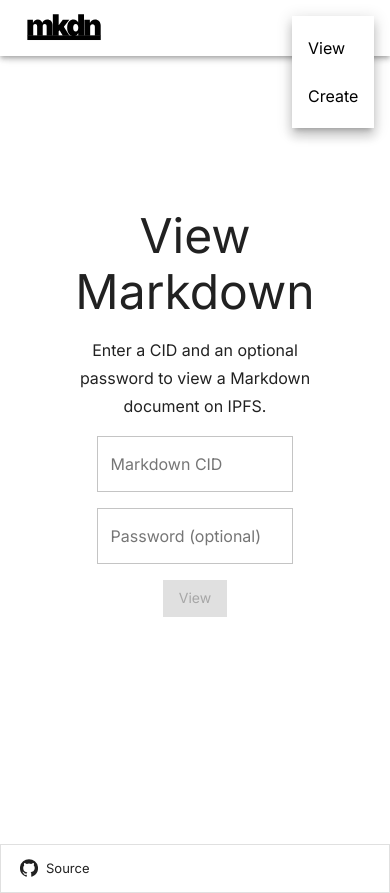
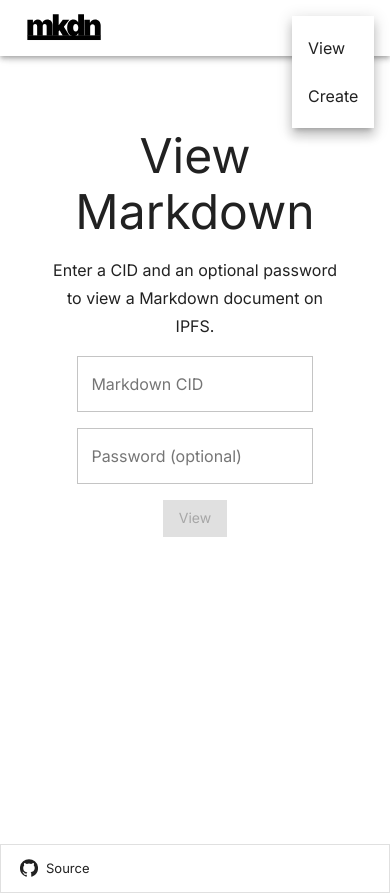
Before and after one commit to frankfka/mkdn, a Next.js app: page /viewer in a window 390 px wide. Both pictures are taken after a click on the button 350 px from the left and 28 px from the top of the page. Built offline with nearby package versions, Linux system fonts and the light colour scheme.

Commit message:
Some cleanup

```diff
--- a/client/components/CenteredInfoContainer/CenteredInfoContainer.tsx
+++ b/client/components/CenteredInfoContainer/CenteredInfoContainer.tsx
@@ -1,4 +1,10 @@
-import { Box, BoxProps, makeStyles } from '@material-ui/core';
+import {
+  Box,
+  BoxProps,
+  makeStyles,
+  useMediaQuery,
+  useTheme,
+} from '@material-ui/core';
 import React from 'react';
 
 /*
@@ -16,6 +22,8 @@ const useStyles = makeStyles((theme) => ({
 
 const CenteredInfoContainer: React.FC<Props> = ({ children, ...boxProps }) => {
   const classes = useStyles();
+  const theme = useTheme();
+  const useLargePadding = useMediaQuery(theme.breakpoints.up('sm'));
 
   return (
     <Box
@@ -24,8 +32,8 @@ const CenteredInfoContainer: React.FC<Props> = ({ children, ...boxProps }) => {
       flexDirection="column"
       justifyContent="center"
       alignItems="center"
-      px={5}
-      py={15}
+      px={useLargePadding ? 5 : 2}
+      py={useLargePadding ? 15 : 5}
       {...boxProps}
     >
       {children}
--- a/client/components/NavBar/MobileNavMenu.tsx
+++ b/client/components/NavBar/MobileNavMenu.tsx
@@ -1,12 +1,7 @@
+import { IconButton, Menu, MenuItem } from '@material-ui/core';
+import MoreVertIcon from '@material-ui/icons/MoreVert';
+import Link from 'next/link';
 import React from 'react';
-import Link from 'next/link';
-import {
-  IconButton,
-  Link as MaterialLink,
-  Menu,
-  MenuItem,
-} from '@material-ui/core';
-import MoreVertIcon from '@material-ui/icons/MoreVert';
 
 type Props = {};
 
@@ -16,7 +11,7 @@ const MobileNavMenu: React.FC<Props> = ({}) => {
   return (
     <div>
       <IconButton onClick={(e) => setAnchorEl(e.currentTarget)}>
-        <MoreVertIcon />
+        <MoreVertIcon color="primary" />
       </IconButton>
       <Menu
         anchorEl={anchorEl}
@@ -24,17 +19,12 @@ const MobileNavMenu: React.FC<Props> = ({}) => {
         open={!!anchorEl}
         onClose={() => setAnchorEl(undefined)}
       >
-        <MenuItem>
-          {/*TODO: full width and passHref*/}
-          <Link href="/viewer">
-            <MaterialLink underline="none">View</MaterialLink>
-          </Link>
-        </MenuItem>
-        <MenuItem>
-          <Link href="/" passHref>
-            <MaterialLink underline="none">Create</MaterialLink>
-          </Link>
-        </MenuItem>
+        <Link href="/viewer" passHref>
+          <MenuItem>View</MenuItem>
+        </Link>
+        <Link href="/" passHref>
+          <MenuItem>Create</MenuItem>
+        </Link>
       </Menu>
     </div>
   );
--- a/client/components/NavBar/NavBar.tsx
+++ b/client/components/NavBar/NavBar.tsx
@@ -11,8 +11,8 @@ import React from 'react';
 
 import AppLogo from '../../../public/mkdn-logo.svg';
 import SpacingContainer from '../SpacingContainer/SpacingContainer';
+import FullNavMenu from './FullNavMenu';
 import MobileNavMenu from './MobileNavMenu';
-import FullNavMenu from './FullNavMenu';
 
 const useStyles = makeStyles((theme) => ({
   root: {
--- a/client/pages/MarkdownViewerPage/components/MarkdownViewerCidEntryForm.tsx
+++ b/client/pages/MarkdownViewerPage/components/MarkdownViewerCidEntryForm.tsx
@@ -35,6 +35,7 @@ const MarkdownViewerCidEntryForm = () => {
     setLoadingCid(true);
     router.push(getViewerUrl(cid, password));
   };
+
   return (
     <CenteredInfoContainer>
       <SpacingContainer direction="column">
```
